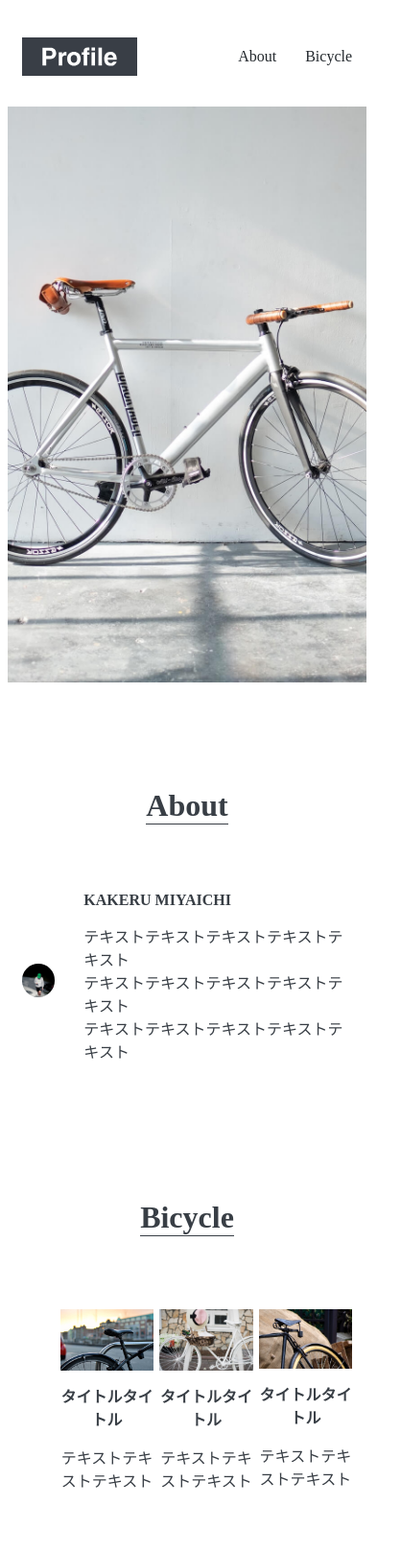
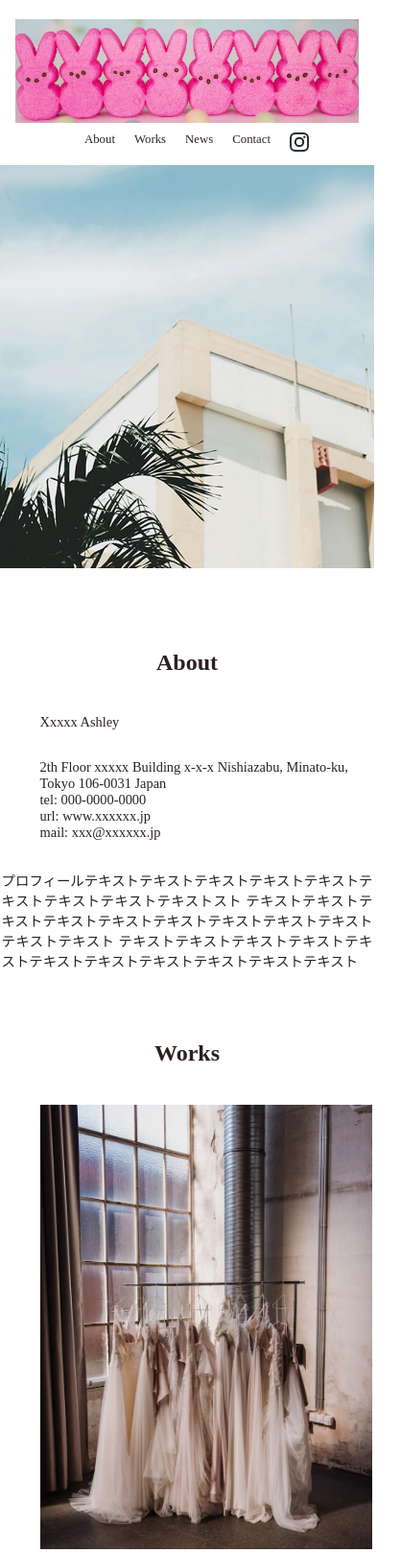
Before and after one commit to uni1129/tech-1, a plain HTML site: page index.html in a window 390 px wide. Shown: the top 1618 px of the page at 96% size, 418 px wide, since content can reach past the window. Drawn offline with Linux system fonts and the light colour scheme.

Commit message:
Add files via upload

```diff
--- a/index.html
+++ b/index.html
@@ -4,68 +4,98 @@
 <head>
   <meta charset="UTF-8">
   <meta name="viewport" content="width=device-width, initial-scale=1.0">
-  <title>Porfile</title>
-  <link rel="icon" href="photo.avif">
   <link rel="stylesheet" href="style.css">
+  <title>My Work - Portfolio</title>
+  <link rel="icon" href="istockphoto.webp">
 </head>
 
 <body>
-  <header id="header" class="wrapper">
-    <h1 class="site-title"><a href="index.html"><img src="logo.svg" alt="Porfile"></a></h1>
+  <header id="header">
+    <h1 class="site-title"><a href="index.html"><img src="img.logo.jpg" alt="My Work"></a></h1>
     <nav>
       <ul>
         <li><a href="#about">About</a></li>
-        <li><a href="#bicycle">Bicycle</a></li>
+        <li><a href="#works">Works</a></li>
+        <li><a href="news">News</a></li>
+        <li><a href="contact">Contact</a></li>
+        <li>
+          <a href="https://www.instagram.com/" target="_blank">
+            <img class="icon" src="icon-instagram.png" alt="インスタグラム"></a>
+        </li>
       </ul>
     </nav>
   </header>
 
   <main>
     <div id="mainvisual">
-      <img src="mainvisual.jpg" alt="テキストテキストテキスト">
+      <picture>
+        <source media="(max-width:600px)" srcset="mainvisual-sp.jpg">
+        <img src="mainvisual-pc.jpg" alt="テキストテキスト">
+      </picture>
     </div>
-
     <section id="about" class="wrapper">
-      <h2 class="section-title">About</h2>
-      <div class="content">
-        <img src="about.jpg" alt="テキストテキストテキスト">
-        <div class="text">
-          <h3 class="content-title">KAKERU MIYAICHI</h3>
-          <p>
-            テキストテキストテキストテキストテキスト<br>
-            テキストテキストテキストテキストテキスト<br>
-            テキストテキストテキストテキストテキスト
-          </p>
-        </div>
-      </div>
+      <h2 class="sec-title">About</h2>
+      <ul>
+        <li>Xxxxx Ashley</li>
+        <li>2th Floor xxxxx Building x-x-x Nishiazabu, Minato-ku, Tokyo 106-0031 Japan</li>
+        <li>tel: 000-0000-0000</li>
+        <li>url: www.xxxxxx.jp</li>
+        <li>mail: xxx@xxxxxx.jp</li>
+      </ul>
+      <p>
+        プロフィールテキストテキストテキストテキストテキストテキストテキストテキストテキストスト
+        テキストテキストテキストテキストテキストテキストテキストテキストテキストテキストテキスト
+        テキストテキストテキストテキストテキストテキストテキストテキストテキストテキストテキスト
+      </p>
     </section>
 
-    <section id="bicycle" class="wrapper">
-      <h2 class="section-title">Bicycle</h2>
+    <section id="works" class="wrapper">
+      <h2 class="sec-title">Works</h2>
       <ul>
-        <li>
-          <img src="bicycle1.jpg" alt="テキストテキストテキスト">
-          <h3 class="content-title">タイトルタイトル</h3>
-          <p>テキストテキストテキスト</p>
-        </li>
-        <li>
-          <img src="white-bicycle.jpg" alt="テキストテキストテキスト">
-          <h3 class="content-title">タイトルタイトル</h3>
-          <p>テキストテキストテキスト</p>
-        </li>
-        <li>
-          <img src="bike2-.jpg" alt="テキストテキストテキスト">
-          <h3 class="content-title">タイトルタイトル</h3>
-          <p>テキストテキストテキスト</p>
-        </li>
+        <li><img src="img.works1.jpg" alt="テキストテキスト"></li>
+        <li><img src="img.works2.jpg" alt="テキストテキスト"></li>
+        <li><img src="img.works3.jpg" alt="テキストテキスト"></li>
+        <li><img src="img.works4.jpg" alt="テキストテキスト"></li>
+        <li><img src="img.works5.jpg" alt="テキストテキスト"></li>
+        <li><img src="img.works6.jpg" alt="テキストテキスト"></li>
       </ul>
+    </section>
+
+    <section id="news" class="wrapper">
+      <h2 class="sec-title">News</h2>
+      <dl>
+        <dt>2020.XX.XX</dt>
+        <dd>デザイン雑誌「ＸＸＸＸＸＸ Vol.11』に掲載していただきました。</dd>
+        <dt>2020.XX.XX</dt>
+        <dd>ＸＸ月ＸＸ日から写真集「ＸＸＸＸＸＸＸ」の販売を開始します。</dd>
+        <dt>2019.XX.XX</dt>
+        <dd>【イベント開催のお知らせ】テキストテキストテキストテキストテキストテキストテキスト</dd>
+        <dt>2019.XX.XX</dt>
+        <dd>デザイン雑誌「ＸＸＸＸＸＸ Vol.10』に掲載していただきました。</dd>
+        <dt>2019.XX.XX</dt>
+        <dd>【個展開催のお知らせ】テキストテキストテキストテキストテキストテキストテキスト</dd>
+      </dl>
+    </section>
+
+    <section id="contact" class="wrapper">
+      <h2 class="sec-title">Contact</h2>
+      <form>
+        <dl>
+          <dt><label for="name">NAME</label></dt>
+          <dd><input type="text" id="name" name="your-name"></dd>
+          <dt><label for="e-mail">E-mail</label></dt>
+          <dd><input type="text" id="e-mail" name="your-email"></dd>
+          <dt><label for="message">MESSAGE</label></dt>
+          <dd><textarea id="message" name="your-message"></textarea></dd>
+        </dl>
+        <div class="button"><input type="submit" value="送信"></div>
+      </form>
     </section>
   </main>
 
   <footer id="footer">
-    <p>&copy; 2020 Profile</p>
+    <p>&copy; 2020 My Work</p>
   </footer>
-
 </body>
 
 </html>
--- a/style.css
+++ b/style.css
@@ -1,12 +1,15 @@
 @charset "UTF-8";
+
+*{
+ margin: 0;
+}
 
 html {
   font-size: 100%;
 }
 
 body {
-  color: #383e45;
-  font: size 0.9em;
+  color: rgb(43, 33, 33);
 }
 
 a {
@@ -21,41 +24,36 @@ li {
   list-style: none;
 }
 
+.wrapper {
+  max-width: 960px;
+  margin: 0 auto 130px auto;
+  font-size: 0.9rem;
+  padding: 0.4%;
+}
+
 .site-title {
-  width: 120px;
   line-height: 1px;
-  padding: 10px 0;
 }
 
 .site-title a {
   display: block;
 }
 
-.section-title {
-  display: inline-block;
-  font-size: 2rem;
-  margin-bottom: 60px;
-  border-bottom: solid 1px #383e45;
-}
-
-.content-title {
-  font-size: 1rem;
-  margin: 10px 0;
-}
-
-.wrapper {
-  max-width: 960px;
-  margin: 0 auto 100px;
-  padding: 0 4%;
+.sec-title {
+  font-size: 1.5rem;
   text-align: center;
+  margin-bottom: 65px;
 }
 
 /* header */
 #header {
+  max-width: 960px;
   display: flex;
   justify-content: space-between;
   align-items: center;
+  height: 270px;
   margin: 0 auto;
+  padding: 0 4%;
 }
 
 #header ul {
@@ -64,15 +62,20 @@ li {
 }
 
 #header li {
+  font-size: 0.9rem;
   margin-left: 30px;
 }
 
 #header li a {
-  color: #24292e;
+  color: rgb(44, 34, 34);
 }
 
 #header li a:hover {
   opacity: 0.7;
+}
+
+#header li img.icon {
+  width: 20px;
 }
 
 /* mainvisual */
@@ -83,69 +86,175 @@ li {
 #mainvisual img {
   width: 100%;
   max-width: 1920px;
-  height: 600px;
+  height: 420px;
   object-fit: cover;
 }
 
 /* about */
-#about .content {
-  display: flex;
-  justify-content: center;
-  align-items: center;
+#about ul {
+  margin-bottom: 30px;
 }
 
-#about img {
-  width: 10%;
-  height: 10%;
-  border-radius: 50%;
-  margin-right: 30px;
+#about li:first-child {
+  margin-bottom: 30px;
 }
 
-#about .text {
-  text-align: left;
+#about p {
+  text-align: justify;
 }
 
-/* bicycle */
-#bicycle ul {
+/* works */
+#works ul {
   display: flex;
   justify-content: space-between;
+  flex-wrap: wrap;
+  margin-bottom: 50px;
 }
 
-#bicycle li {
-  width: 32%;
+#works li {
+  width: 31%;
+  margin-bottom: 23px;
+}
+
+#works li img{
+  width: 160%;
+  height: 50%;
+  object-fit: cover;
+}
+
+/* news */
+#news dl {
+  display: flex;
+  flex-wrap: wrap;
+  border-top: solid 1px rgba(0, 0, 0, 0.339);
+  margin-bottom: 20px;
+}
+
+#news dt {
+  width: 20%;
+  border-bottom: solid 1px rgba(0, 0, 0, 0.339);
+  padding: 15px;
+}
+
+#news dd {
+  width: 80%;
+  border-bottom: solid 1px rgba(0, 0, 0, 0.339);
+  padding: 15px;
+}
+
+/* contact */
+#contact dl {
+  display: flex;
+  flex-wrap: wrap;
+  margin-bottom: 20px;
+}
+
+#contact dt {
+  width: 15%;
+}
+
+#contact dd {
+  width: 85%;
+  margin-bottom: 10px;
+}
+
+#contact dd input,
+#contact dd textarea {
+  width: 100%;
+  border: solid 1px rgba(0, 0, 0, 0.293);
+  padding: 10px;
+}
+
+#contact dd textarea {
+  height: 10rem;
+}
+
+#contact .button {
+  text-align: center;
+}
+
+#contact .button input {
+  width: 200px;
+  background-color: rgb(49, 47, 47);
+  color: rgb(239, 239, 239);
+  padding: 15px 0;
+  border: solid 1px rgb(49, 47, 47);
+}
+
+#contact .button input:hover {
+  background: rgb(239, 239, 239);
+  color: rgb(49, 47, 47);
 }
 
 /* footer */
 #footer {
+  background-color: rgb(49, 47, 47);
+  color: rgb(239, 239, 239);
   font-size: 0.5rem;
-  padding: 10px 0;
+  padding: 10px 20px;
   text-align: center;
 }
 
 /* sp */
-@madia screen and(max-width:600px) {
-
-  /* mainvisual */
-  #mainvisual img {
-    heigth: calc(100vh-60px);
+@media screen and (max-width: 600px) {
+  .wrapper {
+    margin-bottom: 70px;
   }
 
-  /* about */
-  #about .content {
+  .site-title {
+    margin-top: 20px;
+  }
+
+  .sec-title {
+    margin-bottom: 40px;
+  }
+
+  /* header */
+  #header {
+    max-width: 100%;
+    height: auto;
     flex-direction: column;
   }
 
-  #about img {
-    margin-right: 0;
+  #header li {
+    font-size: 0.8rem;
+    margin-left: 20px;
   }
 
-  /* bicycle */
-  #bicycle ul {
+  #header li:child {
+    margin-left: 0;
+  }
+
+  /* works */
+  #works ul {
     flex-direction: column;
   }
 
-  #bicycle li {
+  #works li {
     width: 100%;
-    margin-bottom: 30px;
+  }
+
+  /* news */
+  #news dl {
+    flex-direction: column;
+  }
+
+  #news dt {
+    width: 100%;
+    border-bottom: none;
+    padding-top: 0;
+  }
+
+  /* contact */
+  #contact dl {
+    flex-direction: column;
+  }
+
+  #contact dt {
+    width: 100%;
+  }
+
+  #contact dd {
+    width: 100%;
   }
 }
```
Also changed, not shown: icon-instagram.png (added), img.logo.jpg (added), img.works1.jpg (added), img.works2.jpg (added), img.works3.jpg (added), img.works4.jpg (added), img.works5.jpg (added), img.works6.jpg (added), istockphoto.webp (added), mainvisual-pc.jpg (added), mainvisual-sp.jpg (added).
